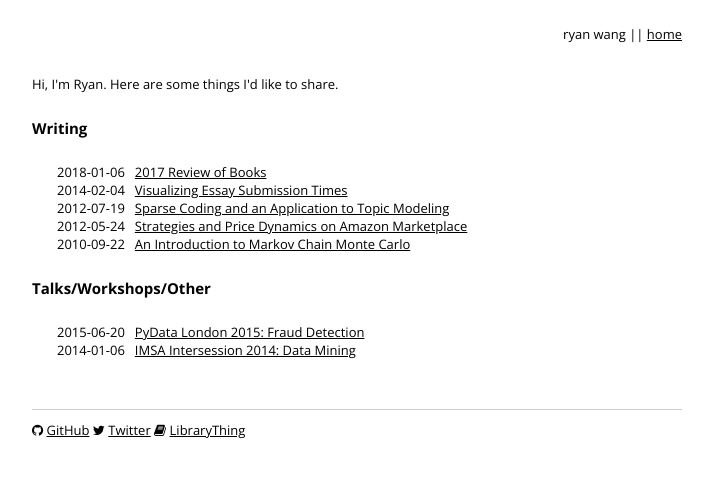
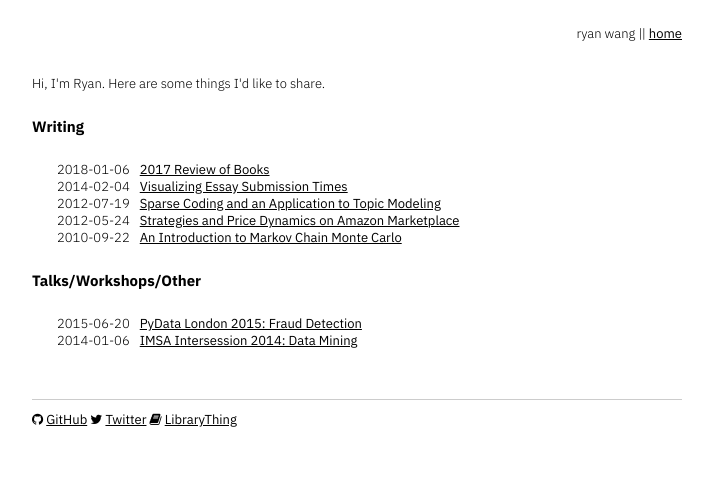
Before and after one commit to wgyn/wgyn.github.io, a Jekyll site: the page built from index.html, in a window 1280 px wide. Shown: the top 478 px of the page, without its empty margins (283-996 px from the left). Built offline with Jekyll 4.4.1, drawn with Linux system fonts in a browser that asks for light colours; nearby versions of some CDN libraries.

Commit message:
Change font to IBM Plex Sans

```diff
--- a/css/main.css
+++ b/css/main.css
@@ -1,8 +1,8 @@
 /* fonts */
-@import url(http://fonts.googleapis.com/css?family=Open+Sans:300,400,600,700);
+@import url(http://fonts.googleapis.com/css?family=IBM+Plex+Sans:300,400,600,700);
 
 /* general style */
-body          { font: 13px 'Open Sans', sans-serif; font-weight: 300; }
+body          { font: 13px 'IBM Plex Sans', sans-serif; font-weight: 300; }
 h1			      { margin: 25px 0 25px 0; font-size: 15px; }
 a             { color: black; font-weight: 400; }
 a:hover       { color: #70A19A; }
```
